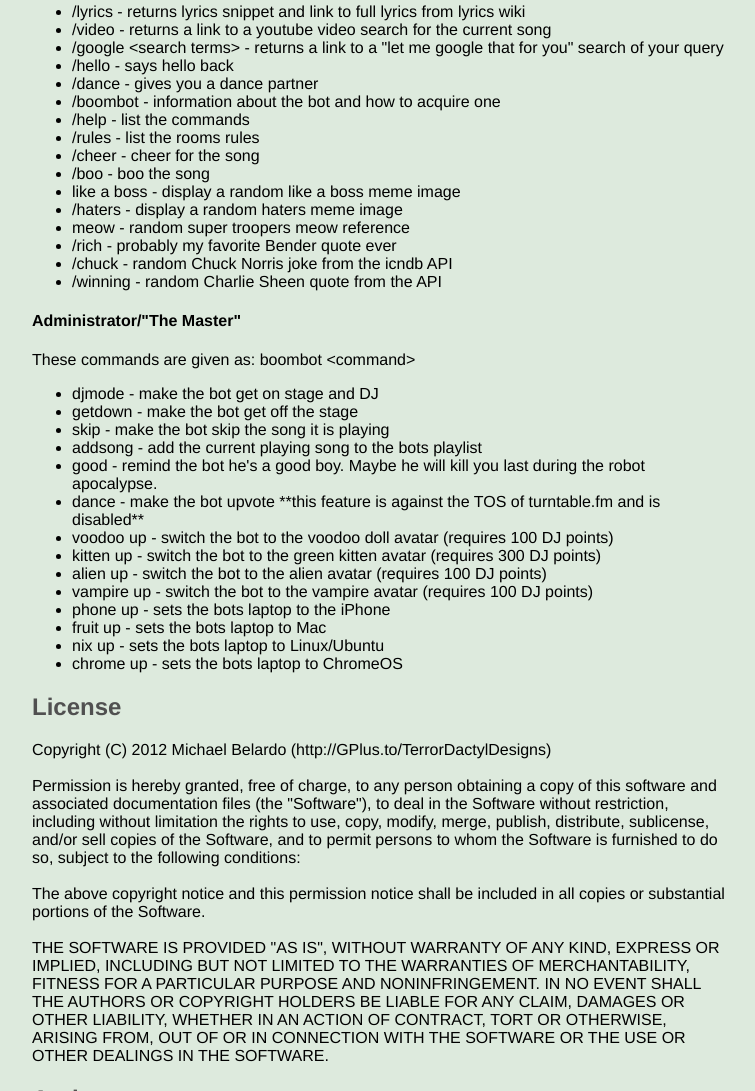
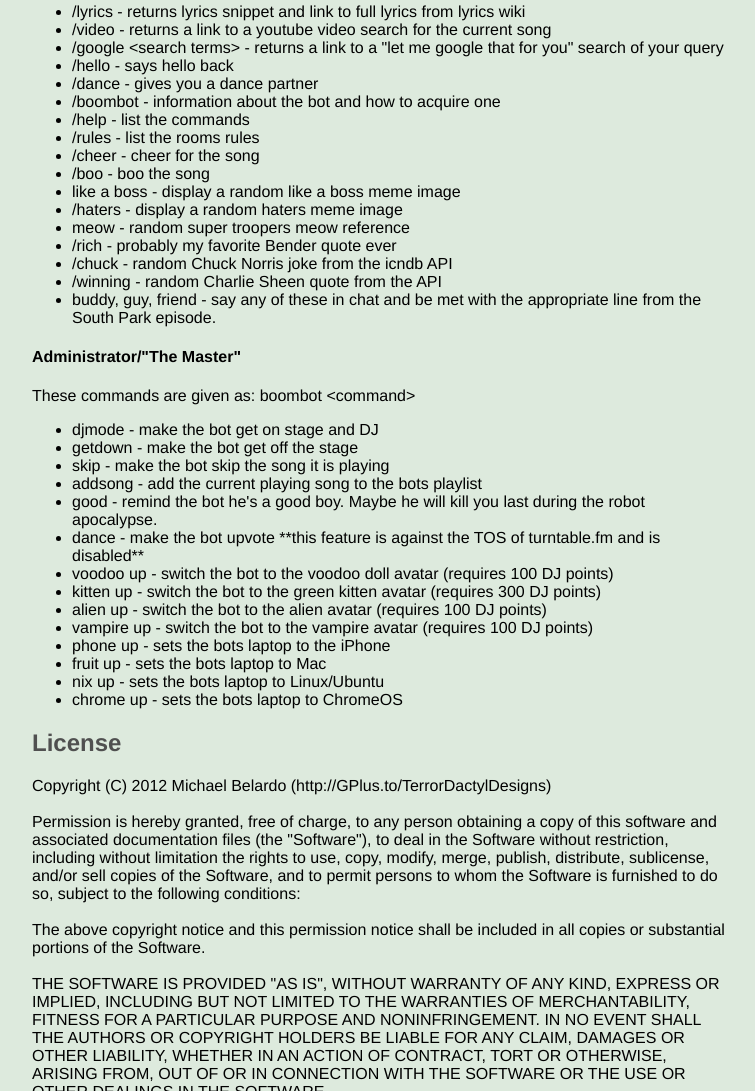
Before and after one commit to TerrordactylDesigns/boombot, a plain HTML site: page index.html in a window 1280 px wide. Shown: the part 1112-2203 px from the top of the page, without its empty margins (258-1013 px from the left). Drawn offline with Linux system fonts and the light colour scheme.

Commit message:
updated site with south park chat lines

```diff
--- a/index.html
+++ b/index.html
@@ -123,6 +123,7 @@
           <li>/rich - probably my favorite Bender quote ever</li>
           <li>/chuck - random Chuck Norris joke from the icndb API</li>
           <li>/winning - random Charlie Sheen quote from the API</li>
+          <li>buddy, guy, friend - say any of these in chat and be met with the appropriate line from the South Park episode.</li>
         </ul><!-- / -->
         <h4>Administrator/"The Master"</h4>
         <p>These commands are given as: boombot &lt;command&gt; </p>
```
